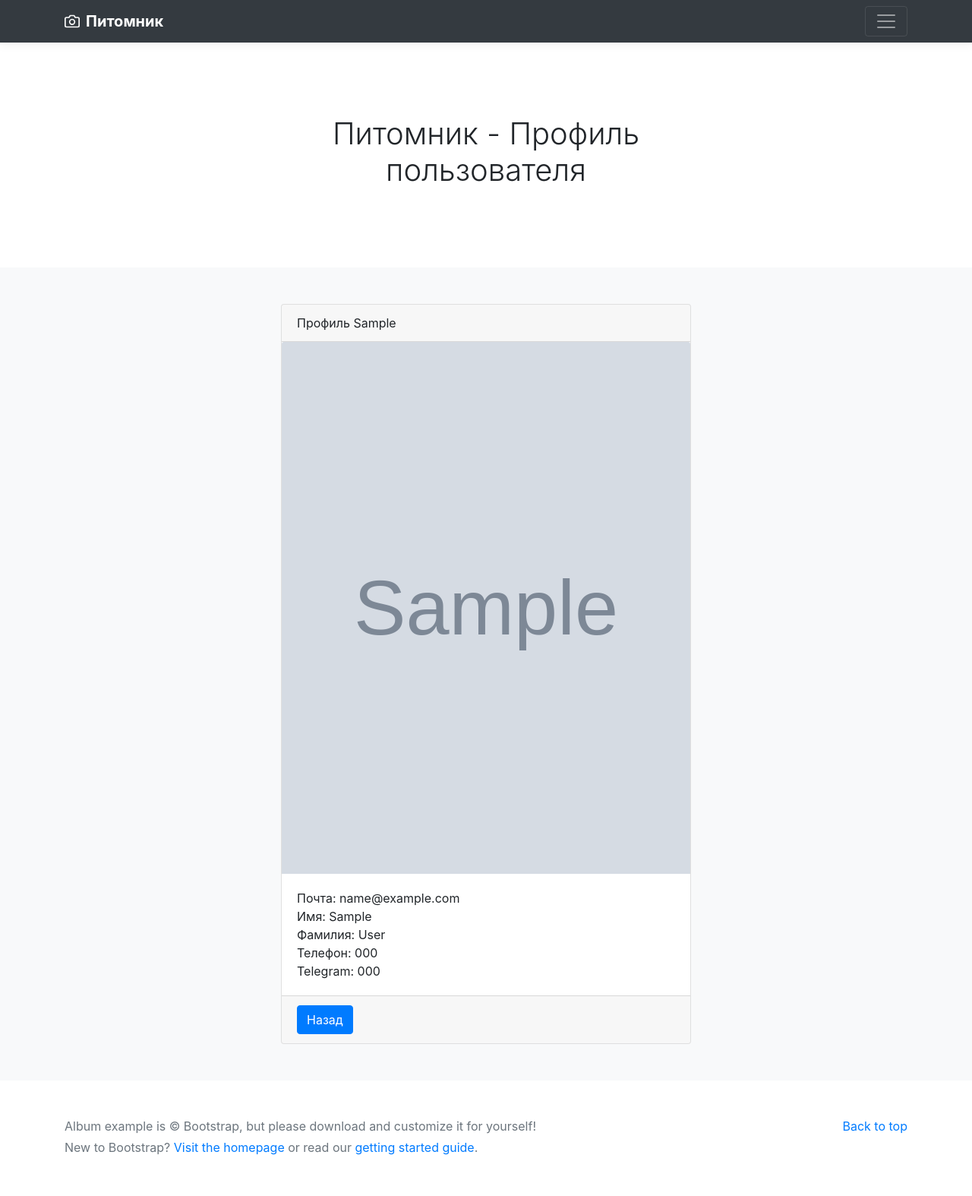
After one commit to e-koshlakov/djangoCBVProject, a Django app: page /users/profile/1/ in a window 1280 px wide. The commit adds this page. Shown: the whole page at 76% size. Run offline with Django 5.2, Linux system fonts and the light colour scheme; tables that the repository leaves empty hold one stand-in row (values such as "Sample post"); grey boxes marked "Sample" are stand-in pictures; parts of the project's set-up code (start-up, migrations or seed data) failed here and were passed over; some libraries are stand-ins or nearby versions.

Commit message:
Добавлена возможность просмотра странички пользователя

```diff
--- a/users/templates/users/includes/inc_user_card.html
+++ b/users/templates/users/includes/inc_user_card.html
@@ -15,7 +15,7 @@
                 <li>Telegram: {{ object.telegram|default:'не указан' }}</li>
             </ul>
             <a class="btn btn-lg btn-block btn-outline-info"
-               href="{% url 'dogs:detail_dog' object.pk %}">Подробнее</a>
+               href="{% url 'users:profile_user_view' object.pk %}">Информация</a>
         </div>
     </div>
 </div>
--- /dev/null
+++ b/users/templates/users/user_view_profile.html
@@ -0,0 +1,28 @@
+{% extends 'dogs/base.html' %}
+{% load my_tags %}
+{% block content %}
+
+<div class="row">
+    <div class="col-3"></div>
+    <div class="col-6">
+        <div class="card">
+            <div class="card-header">
+                Профиль {{ object.first_name }}
+            </div>
+            <img class="card-img-top"
+                 src="{{ object.avatar|user_media }}" width="300" height="700"
+                 alt="Card image cap">
+            <div class="card-body">
+                <span class="card-text">Почта: {{ object.email }}</span><br>
+                <span class="card-text">Имя: {{ object.first_name|default:"Не указано" }}</span><br>
+                <span class="card-text">Фамилия: {{ object.last_name|default:"Не указано" }}</span><br>
+                <span class="card-text">Телефон: {{ object.phone|default:"Не указано" }}</span><br>
+                <span class="card-text">Telegram: {{ object.telegram|default:"Не указано" }}</span><br>
+            </div>
+            <div class="card-footer">
+                <a href="{% url 'users:users_list' %}" class="btn btn-primary">Назад</a>
+        </div>
+    </div>
+</div>
+
+{% endblock %}
--- a/users/urls.py
+++ b/users/urls.py
@@ -1,7 +1,7 @@
 from django.urls import path
 from users.apps import UsersConfig
 from users.views import user_generate_new_password, UserRegisterView, \
-    UserLoginView, UserProfileView, UserUpdateView, UserChangePasswordView, UserLogoutView, UserListView
+    UserLoginView, UserProfileView, UserUpdateView, UserChangePasswordView, UserLogoutView, UserListView, UserProfileListView
 
 app_name = UsersConfig.name
 
@@ -17,4 +17,5 @@ urlpatterns = [
 
     # Просмотр списка пользователей
     path('all_users/', UserListView.as_view(), name='users_list'),
+    path('profile/<int:pk>/', UserProfileListView.as_view(), name='profile_user_view'),
 ]
--- a/users/views.py
+++ b/users/views.py
@@ -3,7 +3,7 @@ from django.contrib.auth.decorators import login_required
 from django.contrib.auth.views import PasswordChangeView, LoginView, LogoutView
 from django.shortcuts import reverse, redirect
 from django.urls import reverse_lazy
-from django.views.generic import CreateView, UpdateView, ListView
+from django.views.generic import CreateView, UpdateView, ListView, DetailView
 
 from users.forms import UserRegisterForm, UserLoginForm, UserUpdateForm, UserPasswordChangeForm
 from users.models import User
@@ -69,6 +69,17 @@ class UserListView(ListView):
         queryset = queryset.filter(is_active=True)
         return queryset
 
+class UserProfileListView(DetailView):
+    model = User
+    template_name = 'users/user_view_profile.html'
+    extra_context = {'title': 'Питомник - Профиль пользователя'}
+
+    def get_queryset(self):
+        queryset = super().get_queryset()
+        queryset = queryset.filter(is_active=True)
+        return queryset
+
+
 @login_required
 def user_generate_new_password(request):
     new_password = User.objects.make_random_password()
```
